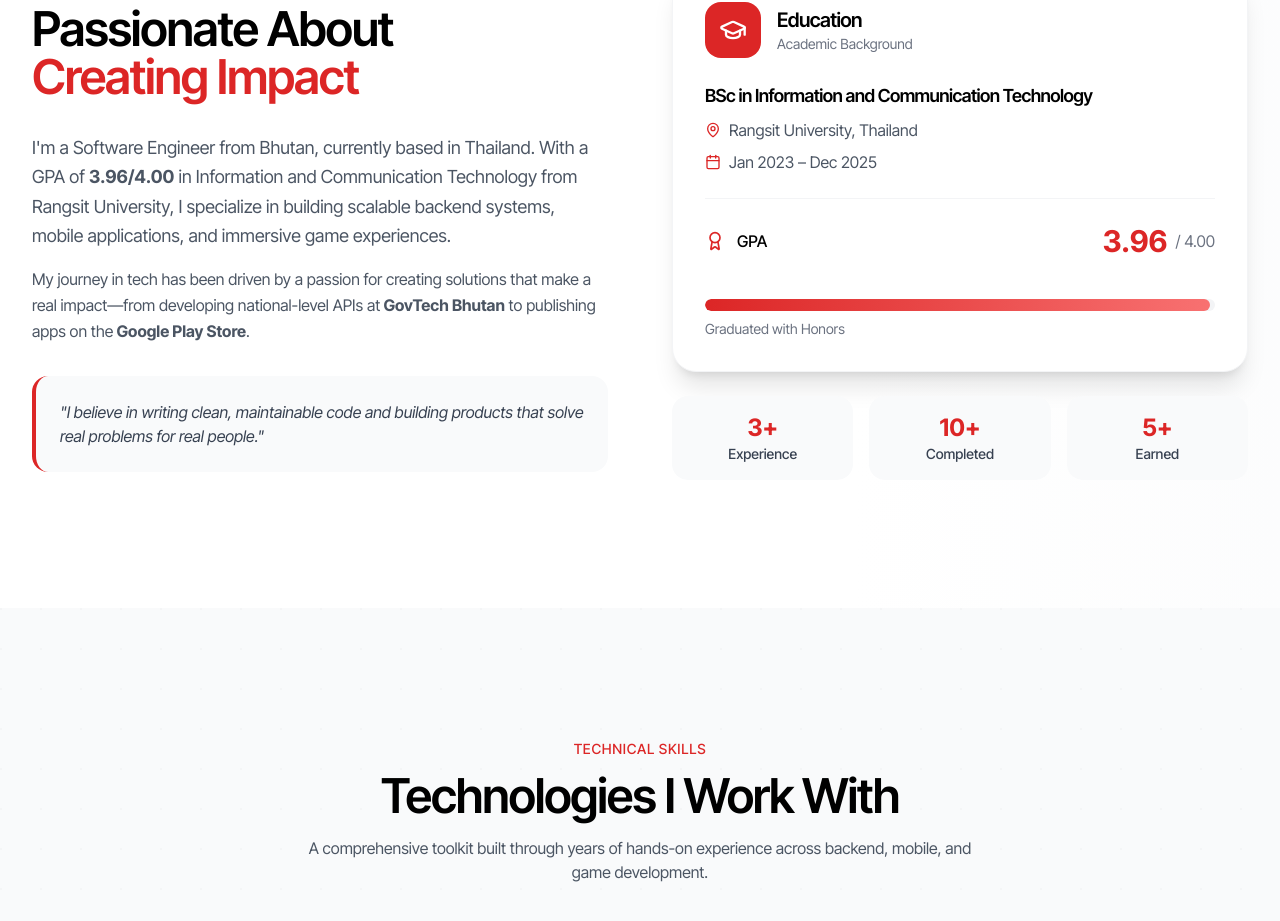
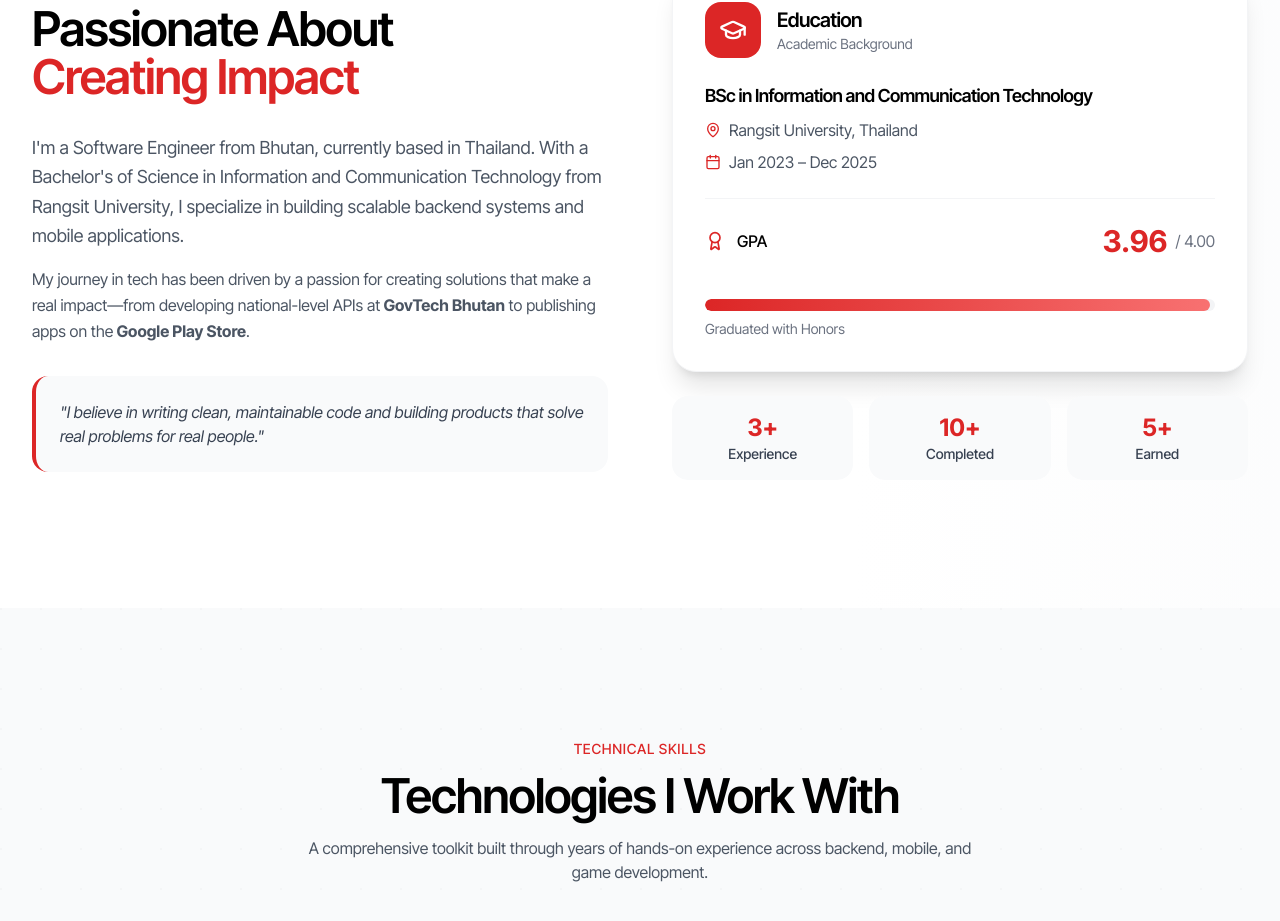
Before and after one commit to Tashinamgyel/portfolio, a React (Vite) app: page / in a window 1280 px wide. Shown: the part 1047-1968 px from the top of the page. Built offline with nearby package versions, Linux system fonts and the light colour scheme.

Commit message:
About.tsx edited

```diff
--- a/src/sections/About.tsx
+++ b/src/sections/About.tsx
@@ -66,9 +66,9 @@ export default function About() {
             >
               <p className="text-gray-600 dark:text-gray-400 leading-relaxed text-lg">
                 I'm a Software Engineer from Bhutan, currently based in Thailand.
-                With a GPA of <strong className="dark:text-gray-300">3.96/4.00</strong> in Information and Communication
+                With a Bachelor's of Science{/*GPA of <strong className="dark:text-gray-300">3.96/4.00</strong> */} in Information and Communication
                 Technology from Rangsit University, I specialize in building scalable
-                backend systems, mobile applications, and immersive game experiences.
+                backend systems and mobile applications.
               </p>
               <p className="text-gray-600 dark:text-gray-400 leading-relaxed">
                 My journey in tech has been driven by a passion for creating solutions
```
